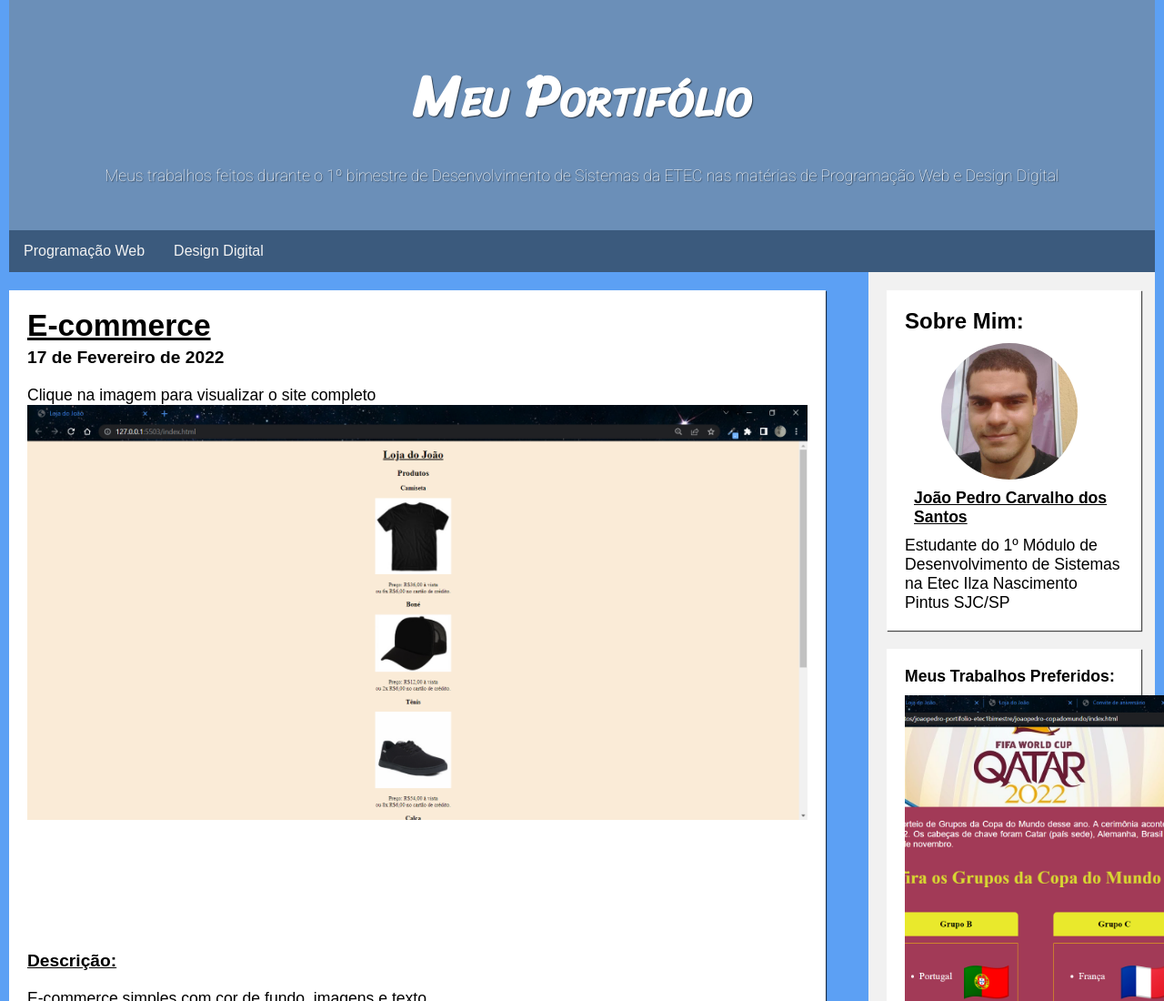
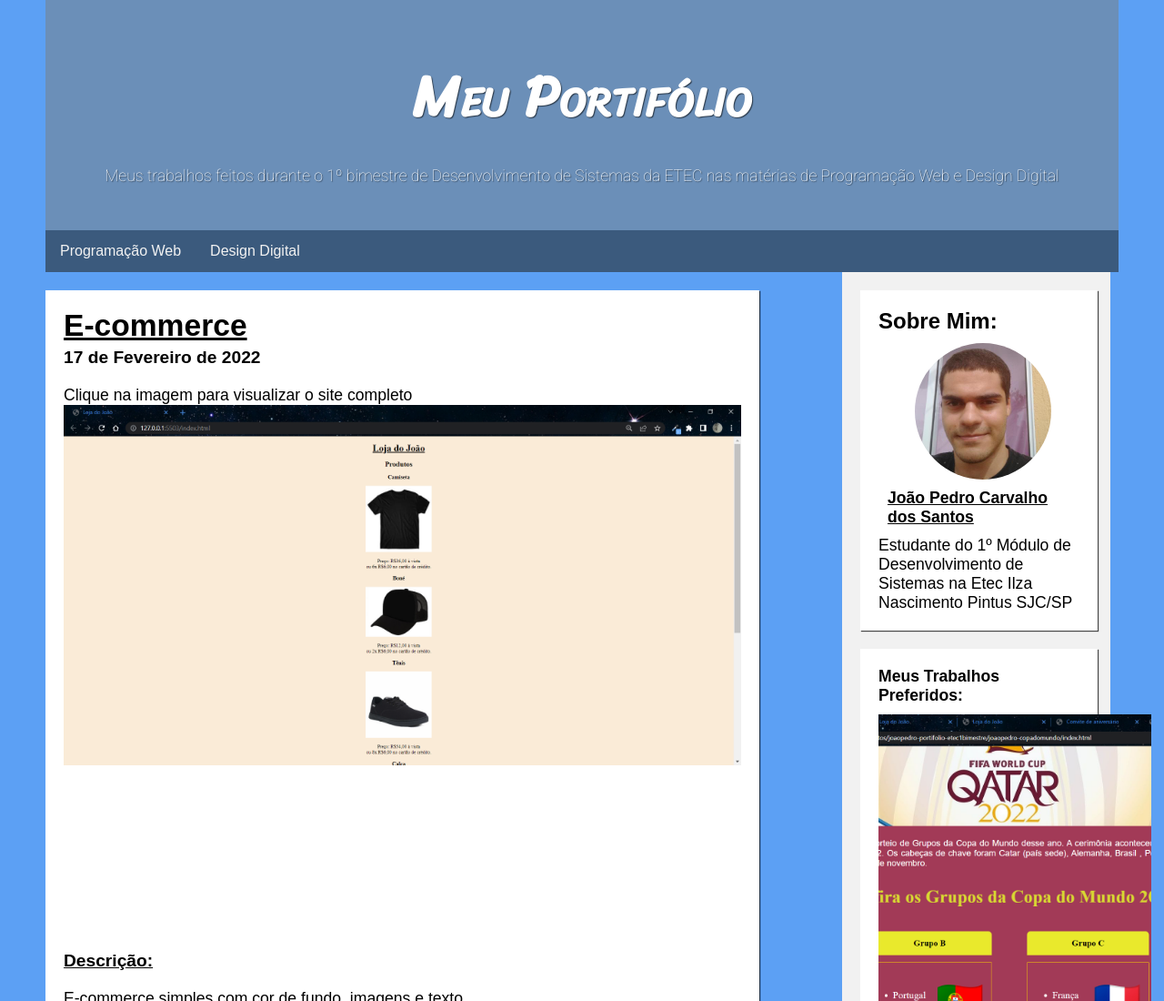
Before and after one commit to JohnPetros/Portifolio-Primeiro_Bimestre-ETEC, a plain HTML site: page index.html in a window 1280 px wide. Shown: the top 1100 px of the page at 91% size. Drawn offline with Linux system fonts and the light colour scheme; a web font is replaced by a local one.

Commit message:
Projeto Finalizado

```diff
--- a/css/style.css
+++ b/css/style.css
@@ -9,7 +9,7 @@
 
 body {
     font-family: Arial;
-    padding: 0 10px;
+    padding: 0 50px;
     background-color: #5ca0f4;
 }
 
@@ -58,7 +58,8 @@ nav a:hover { /* mouse em cima */
 
 section {
     float: left;
-    width: 75%;
+    width: 70%;
+    margin-right: 50px;
 	}
 
 
```
Also changed, not shown: 1 other file.
